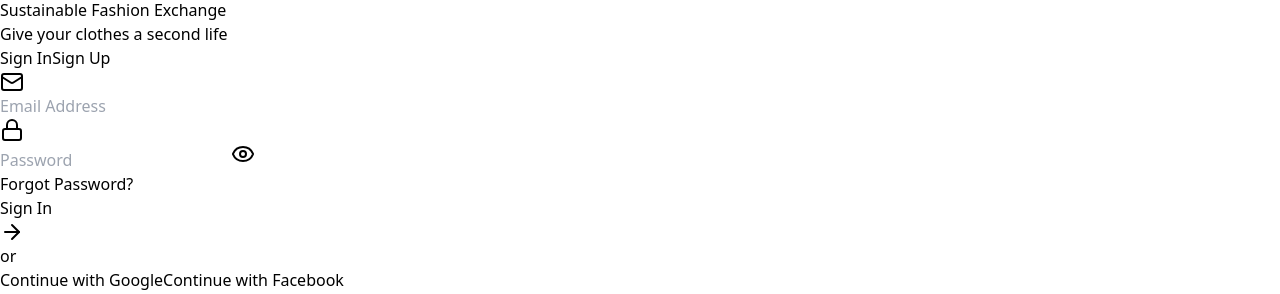
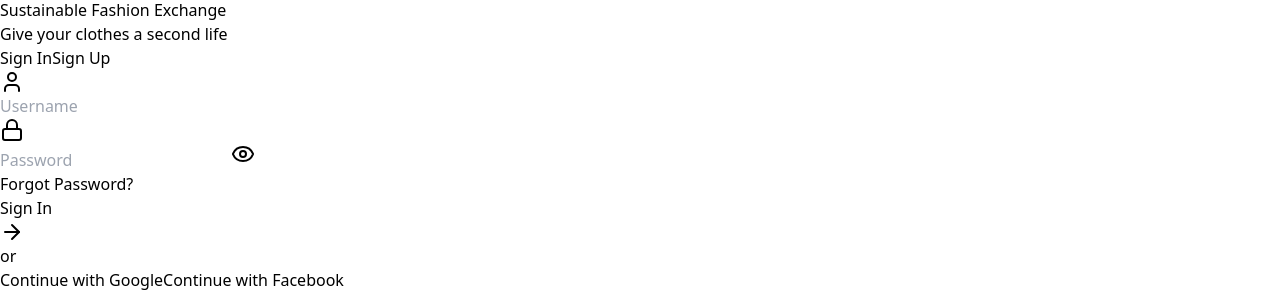
Before and after one commit to Akhilesh1326/ReWear-Community-Clothing-Exchange, a React (Vite) app in the folder Frontend/: page /log in a window 1280 px wide. Shown: the part 170-464 px from the top of the page. Built offline with nearby package versions, Linux system fonts and the light colour scheme.

Commit message:
update auth for working

```diff
--- a/Frontend/src/auth/ReWearAuth.jsx
+++ b/Frontend/src/auth/ReWearAuth.jsx
@@ -1,15 +1,18 @@
 import React, { useState } from 'react';
 import { Eye, EyeOff, Recycle, Shirt, User, Mail, Lock, ArrowRight } from 'lucide-react';
+import axios from 'axios';
 
 const ReWearAuth = () => {
   const [isLogin, setIsLogin] = useState(true);
   const [showPassword, setShowPassword] = useState(false);
   const [showConfirmPassword, setShowConfirmPassword] = useState(false);
   const [formData, setFormData] = useState({
-    name: '',
+    username: '',
     email: '',
     password: '',
-    confirmPassword: ''
+    confirmPassword: '',
+    firstname: '',
+    lastname: ''
   });
   const [isLoading, setIsLoading] = useState(false);
 
@@ -21,29 +24,66 @@ const ReWearAuth = () => {
   };
 
   const handleSubmit = async (e) => {
+    e.preventDefault();
     setIsLoading(true);
 
-    // Simulate API call
-    await new Promise(resolve => setTimeout(resolve, 1500));
-
-    if (!isLogin && formData.password !== formData.confirmPassword) {
+    try {
+      if (!isLogin) {
+        // Registration validation
+        if (formData.password !== formData.confirmPassword) {
           alert('Passwords do not match!');
           setIsLoading(false);
           return;
         }
 
-    console.log('Form submitted:', formData);
-    alert(isLogin ? 'Login successful!' : 'Registration successful!');
+        // Registration API call
+        const response = await axios.post('http://localhost:8000/api/register', {
+          username: formData.username,
+          email: formData.email,
+          password: formData.password,
+          firstname: formData.firstname,
+          lastname: formData.lastname
+        },{
+          withCredentials: true
+        });
+
+        if (response.status === 200) {
+          alert('Registration successful!');
+          // Optionally redirect or update UI state
+        }
+      } else {
+        // Login API call
+        const response = await axios.post('http://localhost:8000/api/login', {
+          username: formData.username,
+          password: formData.password
+        },{
+          withCredentials: true
+        });
+
+        if (response.status === 200) {
+          alert('Login successful!');
+          // Optionally redirect or update UI state
+        }
+      }
+    } catch (error) {
+      console.error('API Error:', error);
+      const errorMessage = error.response?.data?.message ||
+                          (isLogin ? 'Login failed' : 'Registration failed');
+      alert(errorMessage);
+    } finally {
       setIsLoading(false);
+    }
   };
 
   const toggleMode = () => {
     setIsLogin(!isLogin);
     setFormData({
-      name: '',
+      username: '',
       email: '',
       password: '',
-      confirmPassword: ''
+      confirmPassword: '',
+      firstname: '',
+      lastname: ''
     });
     setShowPassword(false);
     setShowConfirmPassword(false);
@@ -54,16 +94,16 @@ const ReWearAuth = () => {
       {/* Animated Background Elements */}
       <div className="absolute inset-0 overflow-hidden">
         <div className="absolute -top-40 -right-40 w-80 h-80 bg-gradient-to-br from-emerald-200 to-teal-200 rounded-full mix-blend-multiply filter blur-xl opacity-70 animate-pulse"></div>
-        <div className="absolute -bottom-40 -left-40 w-80 h-80 bg-gradient-to-br from-cyan-200 to-blue-200 rounded-full mix-blend-multiply filter blur-xl opacity-70 animate-pulse animation-delay-2000"></div>
-        <div className="absolute top-1/2 left-1/2 transform -translate-x-1/2 -translate-y-1/2 w-60 h-60 bg-gradient-to-br from-teal-200 to-emerald-200 rounded-full mix-blend-multiply filter blur-xl opacity-50 animate-pulse animation-delay-4000"></div>
+        <div className="absolute -bottom-40 -left-40 w-80 h-80 bg-gradient-to-br from-cyan-200 to-blue-200 rounded-full mix-blend-multiply filter blur-xl opacity-70 animate-pulse delay-1000"></div>
+        <div className="absolute top-1/2 left-1/2 transform -translate-x-1/2 -translate-y-1/2 w-60 h-60 bg-gradient-to-br from-teal-200 to-emerald-200 rounded-full mix-blend-multiply filter blur-xl opacity-50 animate-pulse delay-2000"></div>
       </div>
 
       {/* Floating Icons */}
       <div className="absolute inset-0 pointer-events-none">
-        <Shirt className="absolute top-20 left-20 w-8 h-8 text-emerald-300 animate-float" />
-        <Recycle className="absolute top-32 right-32 w-6 h-6 text-teal-300 animate-float animation-delay-1000" />
-        <Shirt className="absolute bottom-32 left-32 w-7 h-7 text-cyan-300 animate-float animation-delay-2000" />
-        <Recycle className="absolute bottom-20 right-20 w-9 h-9 text-emerald-300 animate-float animation-delay-3000" />
+        <Shirt className="absolute top-20 left-20 w-8 h-8 text-emerald-300 animate-bounce" />
+        <Recycle className="absolute top-32 right-32 w-6 h-6 text-teal-300 animate-bounce delay-500" />
+        <Shirt className="absolute bottom-32 left-32 w-7 h-7 text-cyan-300 animate-bounce delay-1000" />
+        <Recycle className="absolute bottom-20 right-20 w-9 h-9 text-emerald-300 animate-bounce delay-1500" />
       </div>
 
       <div className="relative z-10 flex items-center justify-center min-h-screen p-4">
@@ -92,6 +132,7 @@ const ReWearAuth = () => {
             {/* Toggle Buttons */}
             <div className="flex bg-gray-100 rounded-2xl p-1 mb-8">
               <button
+                type="button"
                 onClick={() => setIsLogin(true)}
                 className={`flex-1 py-3 px-6 rounded-xl font-medium transition-all duration-300 ${
                   isLogin
@@ -102,6 +143,7 @@ const ReWearAuth = () => {
                 Sign In
               </button>
               <button
+                type="button"
                 onClick={() => setIsLogin(false)}
                 className={`flex-1 py-3 px-6 rounded-xl font-medium transition-all duration-300 ${
                   !isLogin
@@ -114,8 +156,24 @@ const ReWearAuth = () => {
             </div>
 
             {/* Form */}
-            <div className="space-y-6">
-              {/* Name Field (Register only) */}
+            <form onSubmit={handleSubmit} className="space-y-6">
+              {/* Username Field */}
+              <div className="relative group">
+                <div className="absolute inset-y-0 left-0 pl-4 flex items-center pointer-events-none">
+                  <User className="h-5 w-5 text-gray-400 group-focus-within:text-emerald-500 transition-colors" />
+                </div>
+                <input
+                  type="text"
+                  name="username"
+                  value={formData.username}
+                  onChange={handleInputChange}
+                  placeholder="Username"
+                  required
+                  className="w-full pl-12 pr-4 py-4 bg-gray-50 border border-gray-200 rounded-2xl focus:outline-none focus:ring-2 focus:ring-emerald-500 focus:border-transparent transition-all duration-300 placeholder-gray-400"
+                />
+              </div>
+
+              {/* First Name Field (Register only) */}
               {!isLogin && (
                 <div className="relative group">
                   <div className="absolute inset-y-0 left-0 pl-4 flex items-center pointer-events-none">
@@ -123,17 +181,36 @@ const ReWearAuth = () => {
                   </div>
                   <input
                     type="text"
-                    name="name"
-                    value={formData.name}
+                    name="firstname"
+                    value={formData.firstname}
                     onChange={handleInputChange}
-                    placeholder="Full Name"
+                    placeholder="First Name"
                     required={!isLogin}
                     className="w-full pl-12 pr-4 py-4 bg-gray-50 border border-gray-200 rounded-2xl focus:outline-none focus:ring-2 focus:ring-emerald-500 focus:border-transparent transition-all duration-300 placeholder-gray-400"
                   />
                 </div>
               )}
 
-              {/* Email Field */}
+              {/* Last Name Field (Register only) */}
+              {!isLogin && (
+                <div className="relative group">
+                  <div className="absolute inset-y-0 left-0 pl-4 flex items-center pointer-events-none">
+                    <User className="h-5 w-5 text-gray-400 group-focus-within:text-emerald-500 transition-colors" />
+                  </div>
+                  <input
+                    type="text"
+                    name="lastname"
+                    value={formData.lastname}
+                    onChange={handleInputChange}
+                    placeholder="Last Name"
+                    required={!isLogin}
+                    className="w-full pl-12 pr-4 py-4 bg-gray-50 border border-gray-200 rounded-2xl focus:outline-none focus:ring-2 focus:ring-emerald-500 focus:border-transparent transition-all duration-300 placeholder-gray-400"
+                  />
+                </div>
+              )}
+
+              {/* Email Field (Register only) */}
+              {!isLogin && (
                 <div className="relative group">
                   <div className="absolute inset-y-0 left-0 pl-4 flex items-center pointer-events-none">
                     <Mail className="h-5 w-5 text-gray-400 group-focus-within:text-emerald-500 transition-colors" />
@@ -144,10 +221,11 @@ const ReWearAuth = () => {
                     value={formData.email}
                     onChange={handleInputChange}
                     placeholder="Email Address"
-                  required
+                    required={!isLogin}
                     className="w-full pl-12 pr-4 py-4 bg-gray-50 border border-gray-200 rounded-2xl focus:outline-none focus:ring-2 focus:ring-emerald-500 focus:border-transparent transition-all duration-300 placeholder-gray-400"
                   />
                 </div>
+              )}
 
               {/* Password Field */}
               <div className="relative group">
@@ -208,7 +286,7 @@ const ReWearAuth = () => {
 
               {/* Submit Button */}
               <button
-                onClick={handleSubmit}
+                type="submit"
                 disabled={isLoading}
                 className="w-full bg-gradient-to-r from-emerald-500 to-teal-600 hover:from-emerald-600 hover:to-teal-700 text-white font-semibold py-4 px-6 rounded-2xl transition-all duration-300 transform hover:scale-105 hover:shadow-lg disabled:opacity-50 disabled:cursor-not-allowed disabled:transform-none flex items-center justify-center space-x-2"
               >
@@ -221,7 +299,7 @@ const ReWearAuth = () => {
                   </>
                 )}
               </button>
-            </div>
+            </form>
 
             {/* Divider */}
             <div className="my-8 flex items-center">
@@ -232,10 +310,16 @@ const ReWearAuth = () => {
 
             {/* Social Login */}
             <div className="space-y-3">
-              <button className="w-full bg-white border-2 border-gray-200 hover:border-gray-300 text-gray-700 font-medium py-3 px-6 rounded-2xl transition-all duration-300 hover:shadow-md transform hover:scale-105">
+              <button
+                type="button"
+                className="w-full bg-white border-2 border-gray-200 hover:border-gray-300 text-gray-700 font-medium py-3 px-6 rounded-2xl transition-all duration-300 hover:shadow-md transform hover:scale-105"
+              >
                 Continue with Google
               </button>
-              <button className="w-full bg-white border-2 border-gray-200 hover:border-gray-300 text-gray-700 font-medium py-3 px-6 rounded-2xl transition-all duration-300 hover:shadow-md transform hover:scale-105">
+              <button
+                type="button"
+                className="w-full bg-white border-2 border-gray-200 hover:border-gray-300 text-gray-700 font-medium py-3 px-6 rounded-2xl transition-all duration-300 hover:shadow-md transform hover:scale-105"
+              >
                 Continue with Facebook
               </button>
             </div>
@@ -246,6 +330,7 @@ const ReWearAuth = () => {
                 {isLogin ? "Don't have an account? " : "Already have an account? "}
               </span>
               <button
+                type="button"
                 onClick={toggleMode}
                 className="text-emerald-600 hover:text-emerald-700 font-medium transition-colors"
               >
@@ -267,37 +352,6 @@ const ReWearAuth = () => {
           </div>
         </div>
       </div>
-
-      <style jsx>{`
-        @keyframes float {
-          0%, 100% { transform: translateY(0px); }
-          50% { transform: translateY(-20px); }
-        }
-
-        .animate-float {
-          animation: float 6s ease-in-out infinite;
-        }
-
-        .animation-delay-1000 {
-          animation-delay: 1s;
-        }
-
-        .animation-delay-2000 {
-          animation-delay: 2s;
-        }
-
-        .animation-delay-3000 {
-          animation-delay: 3s;
-        }
-
-        .animation-delay-4000 {
-          animation-delay: 4s;
-        }
-
-        .shadow-3xl {
-          box-shadow: 0 35px 60px -12px rgba(0, 0, 0, 0.25);
-        }
-      `}</style>
     </div>
   );
 };
```
Lines whose indentation alone changed are shown as unchanged.
